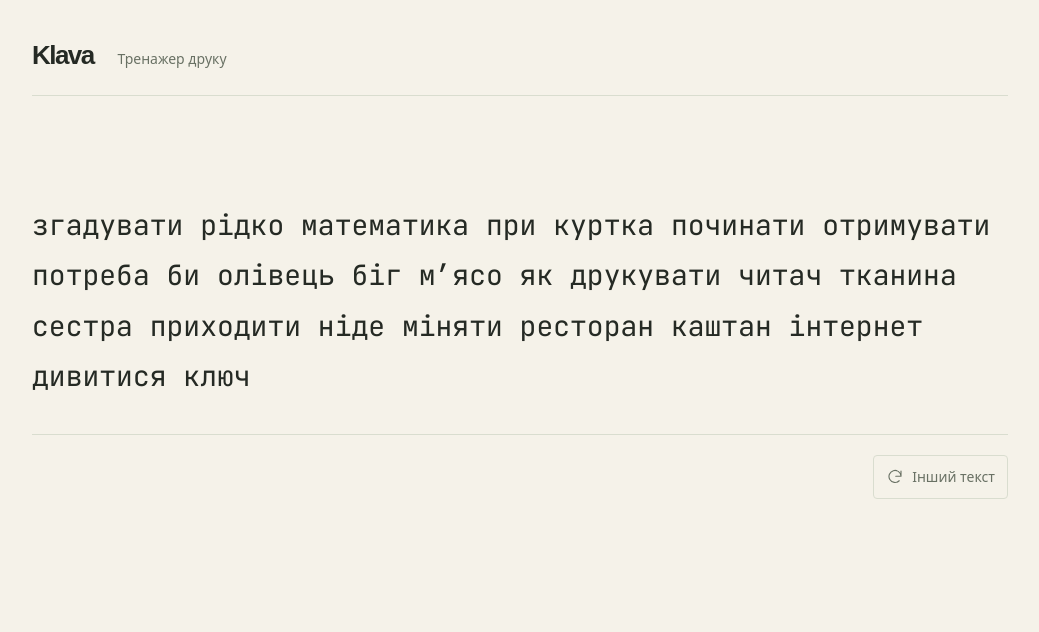
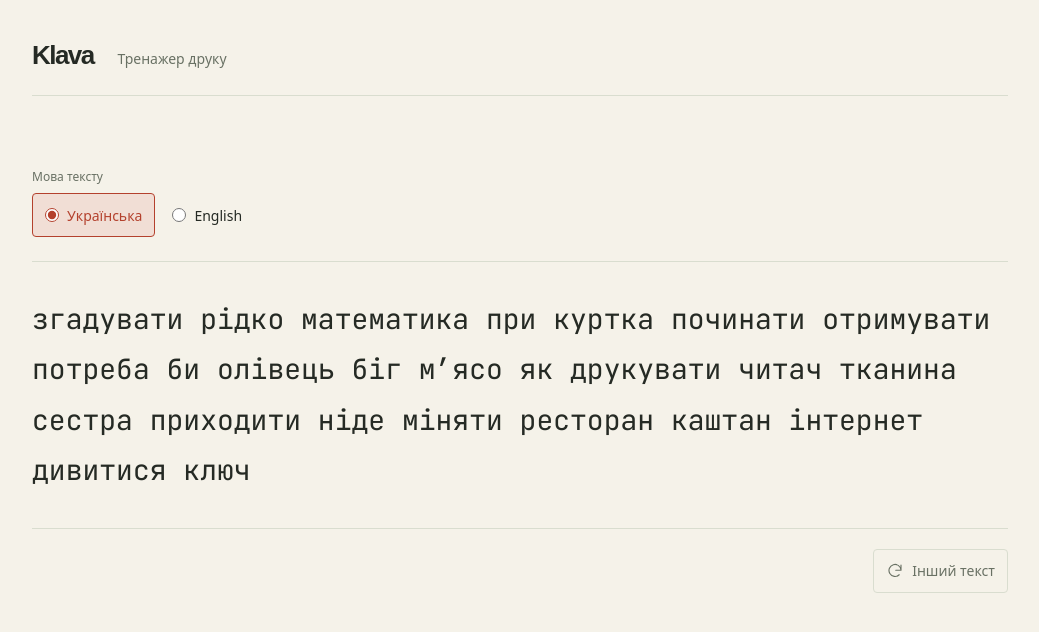
Before and after one commit to Nicholas-Nak/klava, a React (Vite) app: page / in a window 1280 px wide. Shown: the top 632 px of the page, without its empty margins (120-1159 px from the left). Built offline with nearby package versions, Linux system fonts and the light colour scheme; a web font is replaced by a local one.

Commit message:
feat: switch between Ukrainian and English text

```diff
--- a/src/app/App.tsx
+++ b/src/app/App.tsx
@@ -1,20 +1,27 @@
 import { useState } from 'react';
 import { Passage } from '../components/Passage';
+import { TextControls } from '../components/TextControls';
 import { generateText } from '../domain/text';
-import type { TestOptions } from '../types';
+import type { TextOptions } from '../types';
 import styles from './App.module.css';
 
-const initialOptions: Omit<TestOptions, 'mode'> = {
+const initialOptions: TextOptions = {
   language: 'uk',
   punctuation: false,
   numbers: false,
 };
 
 export function App() {
+  const [options, setOptions] = useState(initialOptions);
   const [words, setWords] = useState(() => generateText(25, initialOptions));
 
   function refreshText() {
-    setWords(generateText(25, initialOptions));
+    setWords(generateText(25, options));
+  }
+
+  function updateOptions(nextOptions: TextOptions) {
+    setOptions(nextOptions);
+    setWords(generateText(25, nextOptions));
   }
 
   return (
@@ -24,8 +31,9 @@ export function App() {
         <p className={styles.description}>Тренажер друку</p>
       </header>
       <main className={styles.workspace}>
+        <TextControls options={options} onChange={updateOptions} />
         <section className={styles.textArea} aria-label="Текст для друку">
-          <Passage words={words} language="uk" />
+          <Passage words={words} language={options.language} />
         </section>
         <div className={styles.actions}>
           <button
--- /dev/null
+++ b/src/components/TextControls.module.css
@@ -0,0 +1,58 @@
+.controls {
+  display: flex;
+  flex-wrap: wrap;
+  align-items: end;
+  gap: 16px 32px;
+  padding-bottom: 24px;
+  border-bottom: 1px solid var(--line);
+}
+
+.group {
+  min-width: 0;
+  margin: 0;
+  padding: 0;
+  border: 0;
+}
+
+.group legend {
+  margin-bottom: 8px;
+  padding: 0;
+  color: var(--muted);
+  font-size: 12px;
+}
+
+.choices {
+  display: flex;
+  flex-wrap: wrap;
+  gap: 4px;
+}
+
+.choice {
+  display: inline-flex;
+  align-items: center;
+  gap: 8px;
+  min-height: 44px;
+  padding: 8px 12px;
+  border: 1px solid transparent;
+  border-radius: 4px;
+  font-size: 14px;
+  cursor: pointer;
+}
+
+.choice:has(input:checked) {
+  border-color: var(--accent);
+  background: var(--accent-soft);
+  color: var(--accent);
+}
+
+.choice input {
+  width: 14px;
+  height: 14px;
+  margin: 0;
+  accent-color: var(--accent);
+}
+
+.choice:focus-within {
+  outline: 2px solid var(--accent);
+  outline-offset: 3px;
+}
--- /dev/null
+++ b/src/components/TextControls.tsx
@@ -0,0 +1,38 @@
+import type { TextOptions } from '../types';
+import styles from './TextControls.module.css';
+
+interface TextControlsProps {
+  options: TextOptions;
+  onChange: (options: TextOptions) => void;
+}
+
+const languages = [
+  { value: 'uk', label: 'Українська' },
+  { value: 'en', label: 'English' },
+] as const;
+
+export function TextControls({ options, onChange }: TextControlsProps) {
+  return (
+    <div className={styles.controls}>
+      <fieldset className={styles.group}>
+        <legend>Мова тексту</legend>
+        <div className={styles.choices}>
+          {languages.map((language) => (
+            <label className={styles.choice} key={language.value}>
+              <input
+                type="radio"
+                name="text-language"
+                value={language.value}
+                checked={options.language === language.value}
+                onChange={() =>
+                  onChange({ ...options, language: language.value })
+                }
+              />
+              <span lang={language.value}>{language.label}</span>
+            </label>
+          ))}
+        </div>
+      </fieldset>
+    </div>
+  );
+}
--- a/src/domain/text.ts
+++ b/src/domain/text.ts
@@ -1,6 +1,6 @@
 import ukrainian from '../data/uk.json';
 import english from '../data/en.json';
-import type { TestOptions } from '../types';
+import type { TextOptions } from '../types';
 
 export function sampleWords(
   words: readonly string[],
@@ -84,7 +84,7 @@ export function addNumbers(
 
 export function generateText(
   count: number,
-  options: Omit<TestOptions, 'mode'>,
+  options: TextOptions,
   random = Math.random,
 ): string[] {
   const dictionary = options.language === 'uk' ? ukrainian : english;
```
Also changed, not shown: src/types.ts (+5 -2 lines), 1 other file (tests, documents, lock files or other folders).
